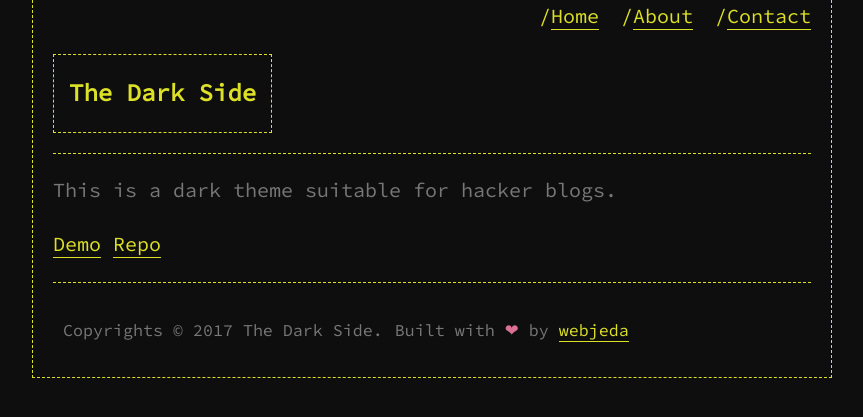
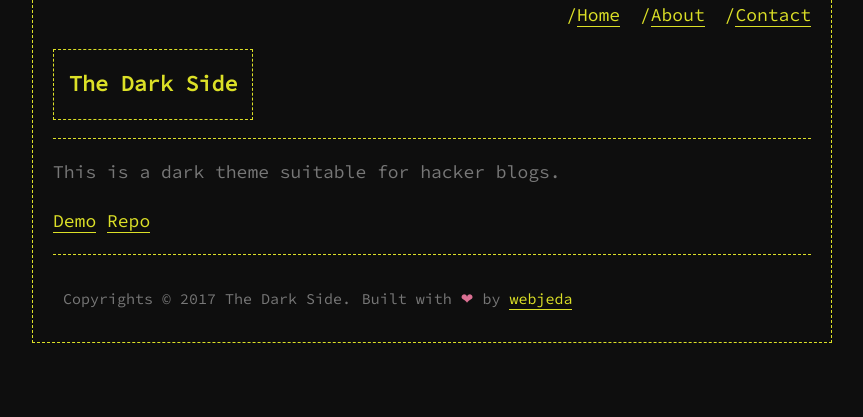
Before and after one commit to sharu725/dark-side, a Jekyll site: the page built from about.md, in a window 1280 px wide. Shown: the top 417 px of the page, without its empty margins (208-1071 px from the left). Built offline with Jekyll 4.4.1, drawn with Linux system fonts in a browser that asks for light colours.

Commit message:
no message

```diff
--- a/css/main.scss
+++ b/css/main.scss
@@ -6,7 +6,7 @@
 @import url('https://fonts.googleapis.com/css?family=Source+Code+Pro');
 
 $base-ff:         'Source Code Pro', "Courier New", Courier, monospace;
-$base-fs:          20px;
+$base-fs:          18px;
 $base-fw:          400;
 $small-fs:         $base-fs * 0.875;
 $base-lh:          1.7;
```
